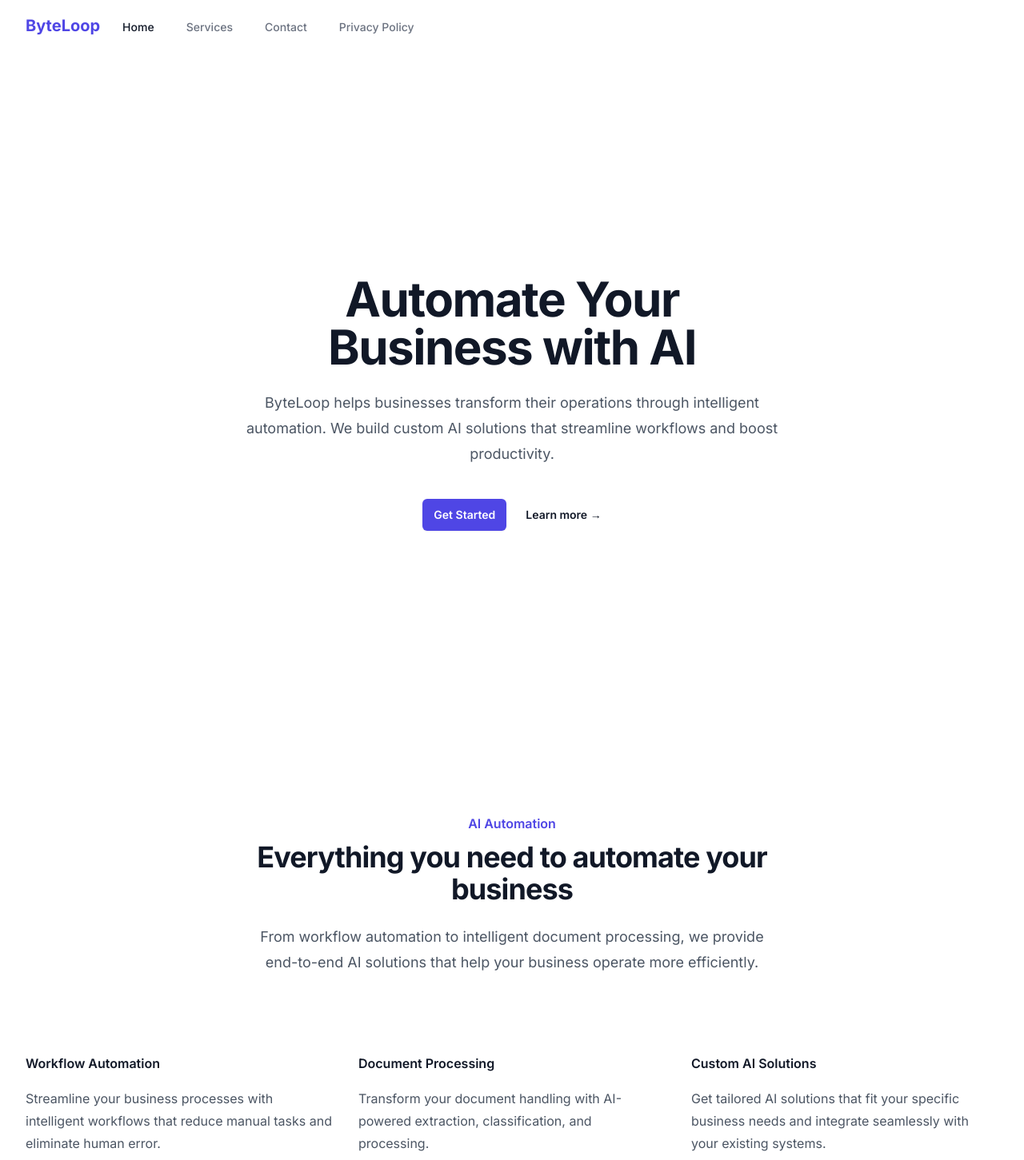
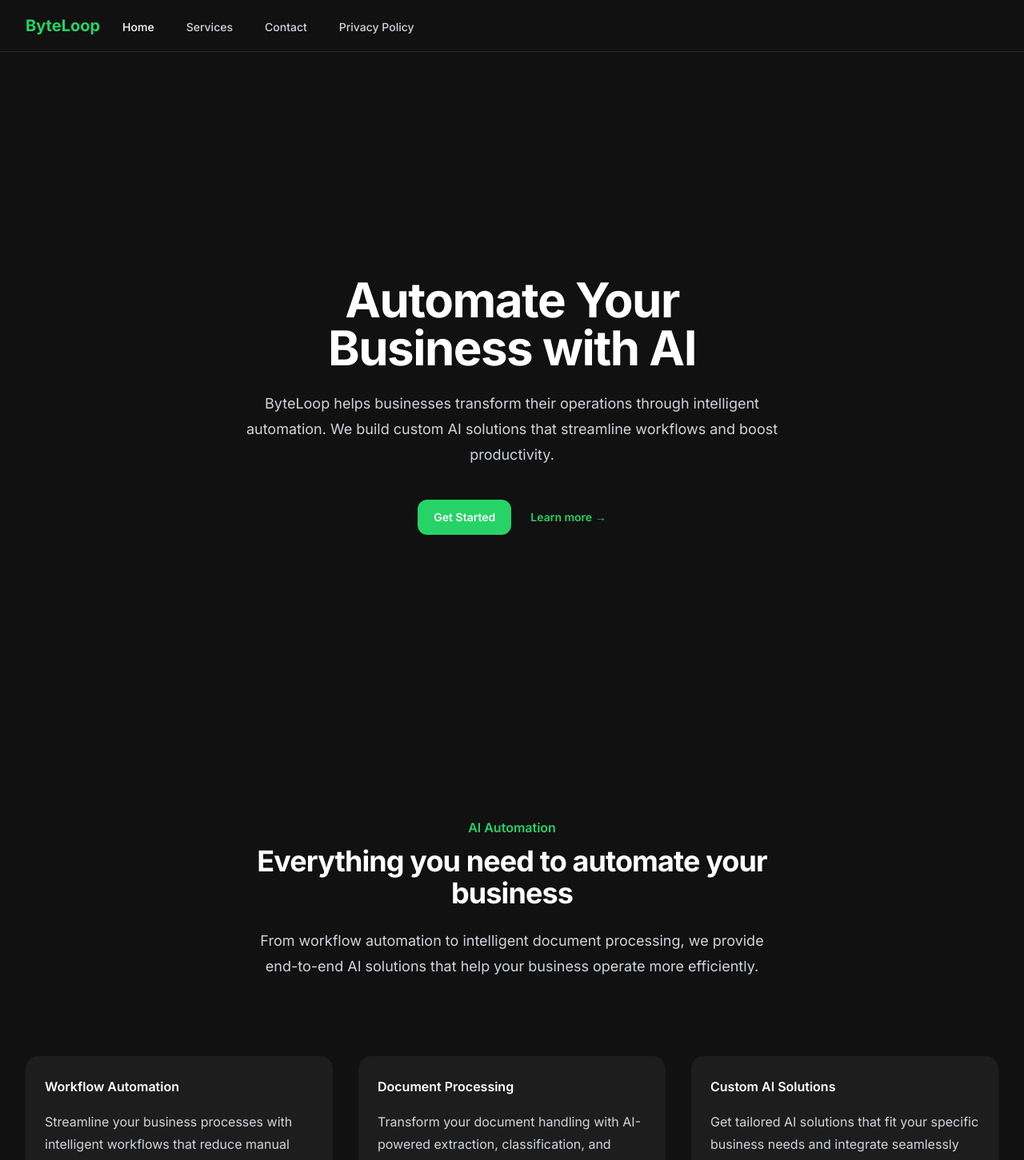
Before and after one commit to 10hith/ever-ready-frontend, a Next.js app: page / in a window 1280 px wide. Shown: the top 1451 px of the page at 80% size. Built offline with nearby package versions, Linux system fonts and the light colour scheme.

Commit message:
dark theme

```diff
--- a/src/app/layout.tsx
+++ b/src/app/layout.tsx
@@ -18,7 +18,7 @@ export default function RootLayout({
 }) {
   return (
     <html lang="en">
-      <body className={inter.className}>
+      <body className={`${inter.className} bg-byteloop-dark text-white`}>
         <div className="min-h-screen flex flex-col">
           <Header />
           <main className="flex-grow">
--- a/src/app/page.tsx
+++ b/src/app/page.tsx
@@ -1,25 +1,25 @@
 export default function Home() {
   return (
-    <div className="bg-white">
+    <div className="bg-byteloop-dark">
       {/* Hero section */}
       <div className="relative isolate px-6 pt-14 lg:px-8">
         <div className="mx-auto max-w-2xl py-32 sm:py-48 lg:py-56">
           <div className="text-center">
-            <h1 className="text-4xl font-bold tracking-tight text-gray-900 sm:text-6xl">
+            <h1 className="text-4xl font-bold tracking-tight text-white sm:text-6xl">
               Automate Your Business with AI
             </h1>
-            <p className="mt-6 text-lg leading-8 text-gray-600">
+            <p className="mt-6 text-lg leading-8 text-gray-300">
               ByteLoop helps businesses transform their operations through intelligent automation.
               We build custom AI solutions that streamline workflows and boost productivity.
             </p>
             <div className="mt-10 flex items-center justify-center gap-x-6">
               <a
                 href="/contact"
-                className="rounded-md bg-indigo-600 px-3.5 py-2.5 text-sm font-semibold text-white shadow-sm hover:bg-indigo-500 focus-visible:outline focus-visible:outline-2 focus-visible:outline-offset-2 focus-visible:outline-indigo-600"
+                className="rounded-xl bg-byteloop-green px-5 py-3 text-sm font-semibold text-white shadow-sm hover:bg-opacity-80 transition-all"
               >
                 Get Started
               </a>
-              <a href="/services" className="text-sm font-semibold leading-6 text-gray-900">
+              <a href="/services" className="text-sm font-semibold leading-6 text-byteloop-green hover:text-opacity-80 transition-all">
                 Learn more <span aria-hidden="true">→</span>
               </a>
             </div>
@@ -30,49 +30,40 @@ export default function Home() {
       {/* Feature section */}
       <div className="mx-auto max-w-7xl px-6 lg:px-8 py-24 sm:py-32">
         <div className="mx-auto max-w-2xl lg:text-center">
-          <h2 className="text-base font-semibold leading-7 text-indigo-600">AI Automation</h2>
-          <p className="mt-2 text-3xl font-bold tracking-tight text-gray-900 sm:text-4xl">
+          <h2 className="text-base font-semibold leading-7 text-byteloop-green">AI Automation</h2>
+          <p className="mt-2 text-3xl font-bold tracking-tight text-white sm:text-4xl">
             Everything you need to automate your business
           </p>
-          <p className="mt-6 text-lg leading-8 text-gray-600">
+          <p className="mt-6 text-lg leading-8 text-gray-300">
             From workflow automation to intelligent document processing, we provide end-to-end AI solutions
             that help your business operate more efficiently.
           </p>
         </div>
         <div className="mx-auto mt-16 max-w-2xl sm:mt-20 lg:mt-24 lg:max-w-none">
           <dl className="grid max-w-xl grid-cols-1 gap-x-8 gap-y-16 lg:max-w-none lg:grid-cols-3">
-            <div className="flex flex-col">
-              <dt className="flex items-center gap-x-3 text-base font-semibold leading-7 text-gray-900">
-                Workflow Automation
-              </dt>
-              <dd className="mt-4 flex flex-auto flex-col text-base leading-7 text-gray-600">
-                <p className="flex-auto">
-                  Streamline your business processes with intelligent workflows that reduce manual tasks
-                  and eliminate human error.
-                </p>
-              </dd>
-            </div>
-            <div className="flex flex-col">
-              <dt className="flex items-center gap-x-3 text-base font-semibold leading-7 text-gray-900">
-                Document Processing
-              </dt>
-              <dd className="mt-4 flex flex-auto flex-col text-base leading-7 text-gray-600">
-                <p className="flex-auto">
-                  Transform your document handling with AI-powered extraction, classification, and processing.
-                </p>
-              </dd>
-            </div>
-            <div className="flex flex-col">
-              <dt className="flex items-center gap-x-3 text-base font-semibold leading-7 text-gray-900">
-                Custom AI Solutions
-              </dt>
-              <dd className="mt-4 flex flex-auto flex-col text-base leading-7 text-gray-600">
-                <p className="flex-auto">
-                  Get tailored AI solutions that fit your specific business needs and integrate seamlessly
-                  with your existing systems.
-                </p>
-              </dd>
-            </div>
+            {[
+              {
+                title: 'Workflow Automation',
+                description: 'Streamline your business processes with intelligent workflows that reduce manual tasks and eliminate human error.'
+              },
+              {
+                title: 'Document Processing',
+                description: 'Transform your document handling with AI-powered extraction, classification, and processing.'
+              },
+              {
+                title: 'Custom AI Solutions',
+                description: 'Get tailored AI solutions that fit your specific business needs and integrate seamlessly with your existing systems.'
+              }
+            ].map((feature) => (
+              <div key={feature.title} className="flex flex-col rounded-2xl bg-white/5 p-6 hover:bg-white/10 transition-all">
+                <dt className="flex items-center gap-x-3 text-base font-semibold leading-7 text-white">
+                  {feature.title}
+                </dt>
+                <dd className="mt-4 flex flex-auto flex-col text-base leading-7 text-gray-300">
+                  <p className="flex-auto">{feature.description}</p>
+                </dd>
+              </div>
+            ))}
           </dl>
         </div>
       </div>
--- a/src/components/layout/Footer.tsx
+++ b/src/components/layout/Footer.tsx
@@ -2,21 +2,21 @@ import Link from 'next/link';
 
 const Footer = () => {
   return (
-    <footer className="bg-white">
+    <footer className="bg-byteloop-dark border-t border-white/10">
       <div className="mx-auto max-w-7xl px-6 py-12 md:flex md:items-center md:justify-between lg:px-8">
         <div className="flex justify-center space-x-6 md:order-2">
-          <Link href="/services" className="text-gray-400 hover:text-gray-500">
+          <Link href="/services" className="text-gray-300 hover:text-white transition-colors">
             Services
           </Link>
-          <Link href="/contact" className="text-gray-400 hover:text-gray-500">
+          <Link href="/contact" className="text-gray-300 hover:text-white transition-colors">
             Contact
           </Link>
-          <Link href="/privacy-policy" className="text-gray-400 hover:text-gray-500">
+          <Link href="/privacy-policy" className="text-gray-300 hover:text-white transition-colors">
             Privacy Policy
           </Link>
         </div>
         <div className="mt-8 md:order-1 md:mt-0">
-          <p className="text-center text-xs leading-5 text-gray-500">
+          <p className="text-center text-xs leading-5 text-gray-300">
             &copy; {new Date().getFullYear()} ByteLoop. All rights reserved.
           </p>
         </div>
--- a/src/components/layout/Header.tsx
+++ b/src/components/layout/Header.tsx
@@ -2,26 +2,26 @@ import Link from 'next/link';
 
 const Header = () => {
   return (
-    <header className="bg-white shadow-sm">
+    <header className="bg-byteloop-dark border-b border-white/10">
       <nav className="max-w-7xl mx-auto px-4 sm:px-6 lg:px-8">
         <div className="flex justify-between h-16">
           <div className="flex">
             <div className="flex-shrink-0 flex items-center">
-              <Link href="/" className="text-xl font-bold text-indigo-600">
+              <Link href="/" className="text-xl font-bold text-byteloop-green">
                 ByteLoop
               </Link>
             </div>
             <div className="hidden sm:ml-6 sm:flex sm:space-x-8">
-              <Link href="/" className="inline-flex items-center px-1 pt-1 text-sm font-medium text-gray-900">
+              <Link href="/" className="inline-flex items-center px-1 pt-1 text-sm font-medium text-white">
                 Home
               </Link>
-              <Link href="/services" className="inline-flex items-center px-1 pt-1 text-sm font-medium text-gray-500 hover:text-gray-900">
+              <Link href="/services" className="inline-flex items-center px-1 pt-1 text-sm font-medium text-gray-300 hover:text-white transition-colors">
                 Services
               </Link>
-              <Link href="/contact" className="inline-flex items-center px-1 pt-1 text-sm font-medium text-gray-500 hover:text-gray-900">
+              <Link href="/contact" className="inline-flex items-center px-1 pt-1 text-sm font-medium text-gray-300 hover:text-white transition-colors">
                 Contact
               </Link>
-              <Link href="/privacy-policy" className="inline-flex items-center px-1 pt-1 text-sm font-medium text-gray-500 hover:text-gray-900">
+              <Link href="/privacy-policy" className="inline-flex items-center px-1 pt-1 text-sm font-medium text-gray-300 hover:text-white transition-colors">
                 Privacy Policy
               </Link>
             </div>
--- a/tailwind.config.js
+++ b/tailwind.config.js
@@ -6,7 +6,14 @@ module.exports = {
     './src/app/**/*.{js,ts,jsx,tsx,mdx}',
   ],
   theme: {
-    extend: {},
+    extend: {
+      colors: {
+        'byteloop': {
+          green: '#25D366',  // WhatsApp green
+          dark: '#111111',   // Dark background
+        }
+      },
+    },
   },
   plugins: [],
 }
```
